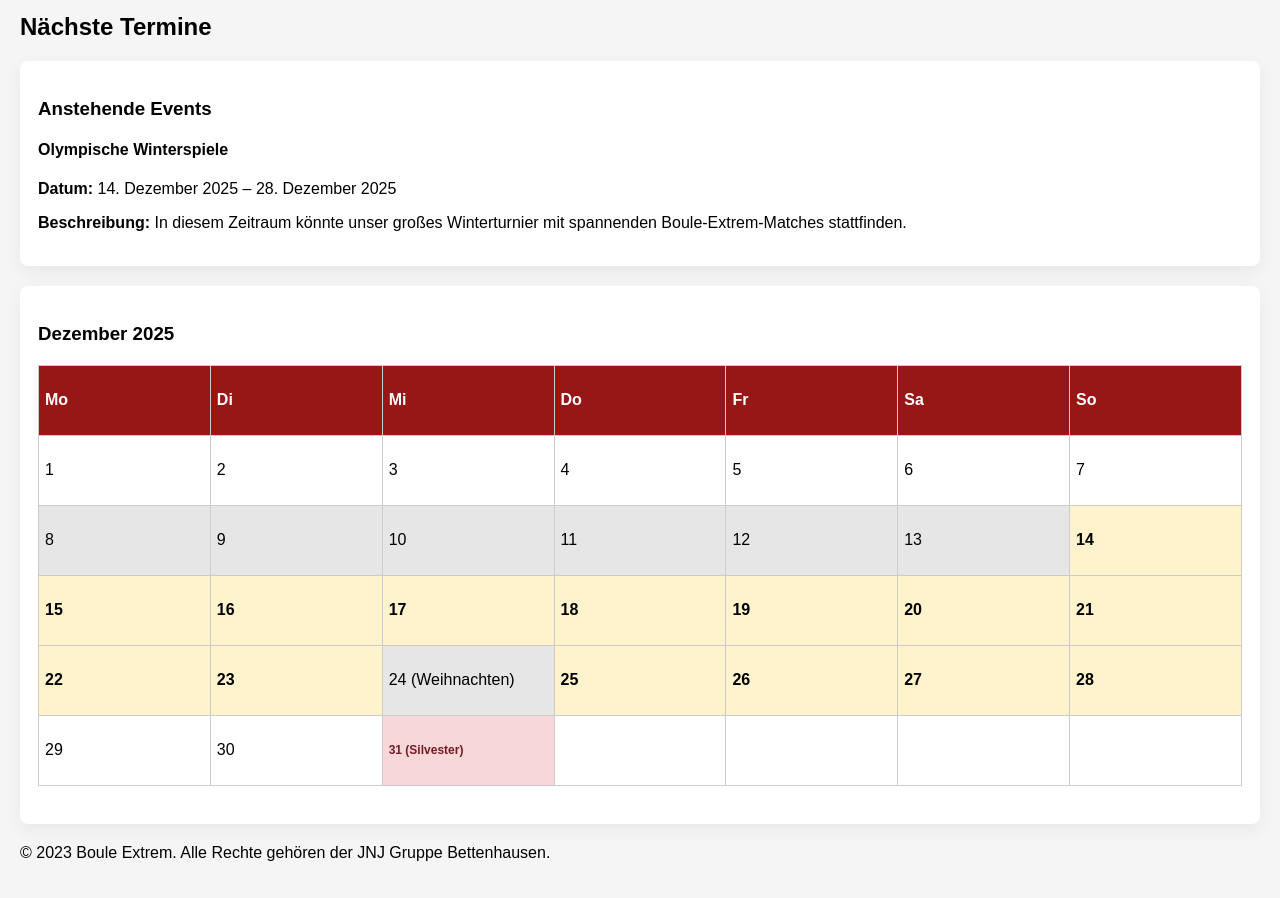
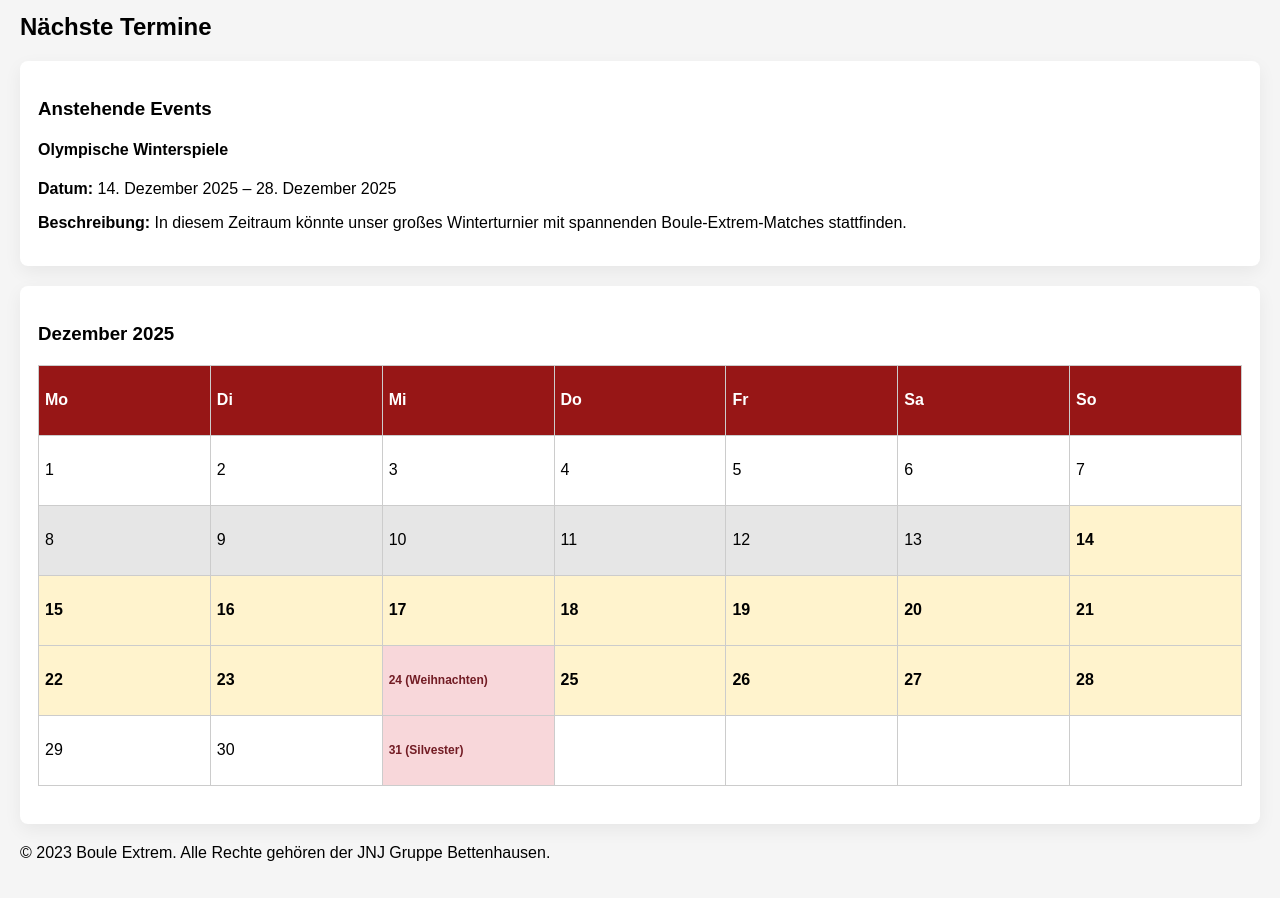
Before and after one commit to Niklas-Schm/Boule_Extrem, a plain HTML site: page pages/termine.html in a window 1280 px wide. Shown: the part 137-1035 px from the top of the page. Drawn offline with Linux system fonts and the light colour scheme.

Commit message:
changed christmas class to holiday

```diff
--- a/pages/termine.html
+++ b/pages/termine.html
@@ -78,7 +78,7 @@
                         <tr>
                             <td class="event-day">22</td>
                             <td class="event-day">23</td>
-                            <td class="holidayy">24 (Weihnachten)</td>
+                            <td class="holiday">24 (Weihnachten)</td>
                             <td class="event-day">25</td>
                             <td class="event-day">26</td>
                             <td class="event-day">27</td>
```
